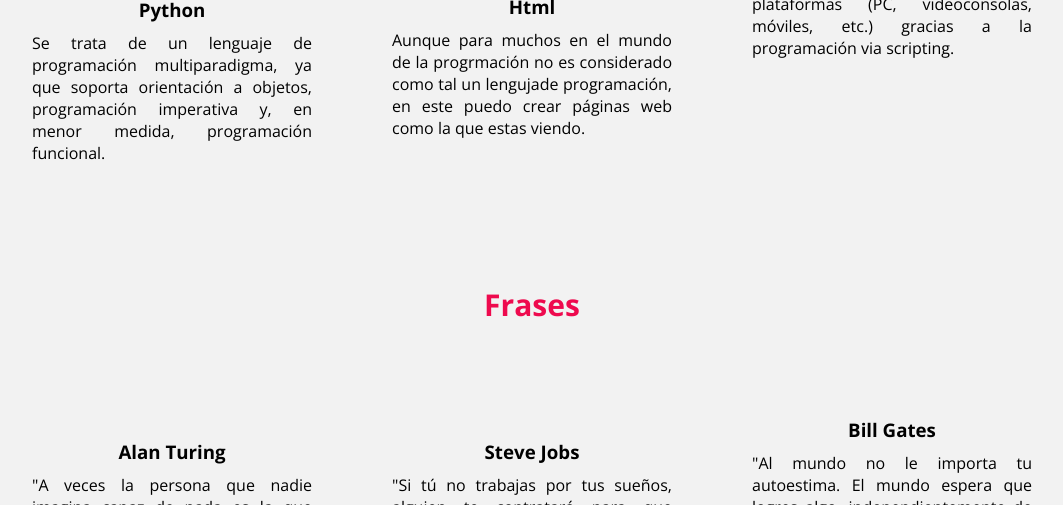
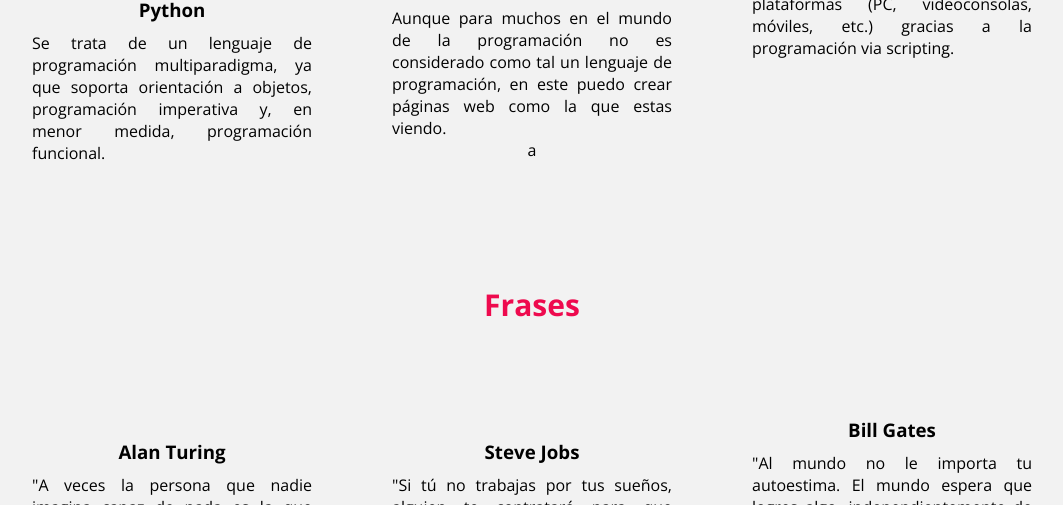
Before and after one commit to MiguelGH538/Mi-pagina-web-mikedarkness, a plain HTML site: page index.html in a window 1280 px wide. Shown: the part 2936-3441 px from the top of the page, without its empty margins (108-1171 px from the left). Drawn offline with nearby package versions, Linux system fonts and the light colour scheme; a script that the page names is missing.

Commit message:
Update index.html

```diff
--- a/index.html
+++ b/index.html
@@ -151,7 +151,7 @@
                     <div class="servicio-ind">
                         <img src="img/HTML5_Logo_512.png" alt="">
                         <h3>Html</h3>
-                        <p>Aunque para muchos en el mundo de la progrmación no es considerado como tal un lengujade programación, en este puedo crear páginas web como la que estas viendo. </p>
+                        <p>Aunque para muchos en el mundo de la programación no es considerado como tal un lenguaje de programación, en este puedo crear páginas web como la que estas viendo. </p>a
                     </div>
                     <div class="servicio-ind">
                         <img src="img/Official_unity_logo.png" alt="">
```
